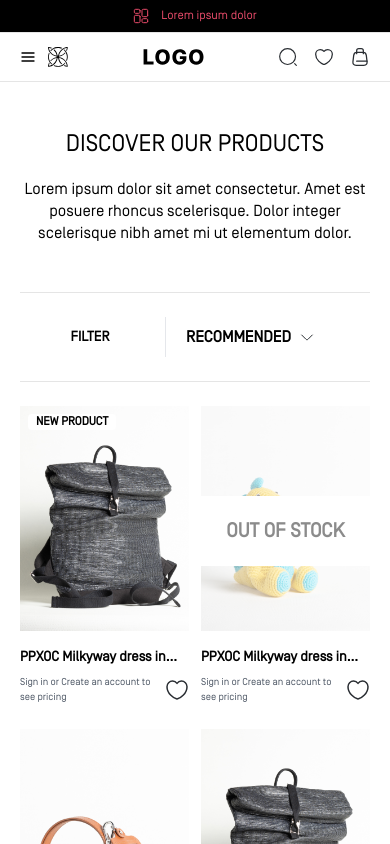
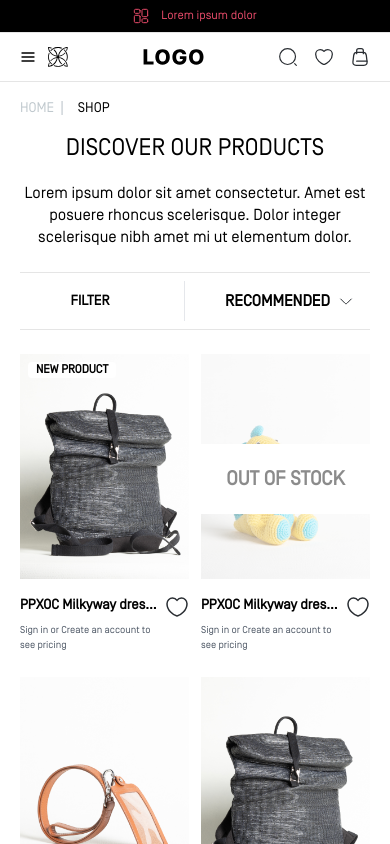
Before and after one commit to MahipatBriotechno/appscrip-briotechno-task, a Next.js app: page / in a window 390 px wide. Shown: the top 844 px of the page. Built offline with nearby package versions, Linux system fonts and the light colour scheme.

Commit message:
Breadcrumbs done

```diff
--- a/src/app/components/Accordion/index.tsx
+++ b/src/app/components/Accordion/index.tsx
@@ -11,7 +11,7 @@ const Accordion = ({ title, children, isShow }: any) => {
   return (
     <div className="border-t 11t-2">
       <div
-        className="flex justify-between p-4 pb-2 pl-0 cursor-pointer"
+        className="flex justify-between p-2 lg:p-4 pb-2 pl-0 cursor-pointer"
         onClick={toggleAccordion}
       >
         <div className="w-full mt-1 mb-1">
--- a/src/app/components/Breadcrumbs/index.tsx
+++ b/src/app/components/Breadcrumbs/index.tsx
@@ -19,14 +19,12 @@ const Breadcrumbs: React.FC<BreadcrumbsProps> = ({ items }) => {
           const isLast = index === items.length - 1;
 
           return (
-            <li key={index} className="flex items-center">
-              <Link href={item.href}>
-                <a className={`hover:underline ${isLast ? 'text-gray-400' : 'text-blue-600'}`}>
+            <li key={index} className="flex items-center text-sm font-normal">
+              <Link href={item.href} className={`hover:underline ${isLast ? 'text-black' : 'text-[#BFC8CD]'}`}>
                   {item.label}
-                </a>
               </Link>
               {/* Render a separator unless it's the last item */}
-              {!isLast && <span className="mx-2">/</span>}
+              {!isLast && <span className="mx-[6px] text-[#BFC8CD]">|</span>}
             </li>
           );
         })}
--- a/src/app/components/productCard/index.tsx
+++ b/src/app/components/productCard/index.tsx
@@ -1,4 +1,4 @@
-"use client"
+"use client";
 import Image from "next/image";
 import React from "react";
 import heart from "../../assets/svg/heart.svg";
@@ -22,7 +22,6 @@ const ProductCard: React.FC<ProductCardProps> = ({
 }) => {
   return (
     <div className="w-full group">
-
       {" "}
       {/* 'group' is needed for nested hover effects */}
       <div
@@ -52,17 +51,17 @@ const ProductCard: React.FC<ProductCardProps> = ({
           )}
         </div>
       </div>
-      <div>
-        <h4 className="text-sm lg:text-lg font-bold leading-5 line-clamp-1 mb-2">
-          {title}
-        </h4>
-        <div className="flex items-center justify-between gap-2">
+      <div className="flex items-start lg:items-end justify-between gap-2">
+        <div>
+          <h4 className="text-sm lg:text-lg font-bold leading-5 line-clamp-1 mb-2">
+            {title}
+          </h4>
           <h6 className="text-gray-600 text-[10px] lg:text-sm font-normal">
             Sign in or Create an account to see pricing
           </h6>
           {/* {like ? <Image src={heartRed} alt="" /> : <Image src={heart} alt="" />} */}
-          <WishlistHeartButton/>
         </div>
+        <WishlistHeartButton />
       </div>
     </div>
   );
--- a/src/app/pages/home/index.tsx
+++ b/src/app/pages/home/index.tsx
@@ -12,6 +12,7 @@ import product2 from "../../assets/products/product2.png";
 import product3 from "../../assets/products/product3.png";
 import { useState } from "react";
 import FilterDrawer from "@/app/components/FilterDrawer";
+import Breadcrumbs from "@/app/components/Breadcrumbs";
 
 const Home = () => {
   const [isshow, setShow] = useState<boolean>(true);
@@ -82,6 +83,11 @@ const Home = () => {
     },
   ];
 
+  const breadcrumbItems = [
+    { label: "HOME", href: "/" },
+    { label: "SHOP", href: "/shop" },
+  ];
+
   const options = [
     { label: "RECOMMENDED", value: "RECOMMENDED" },
     { label: "Newest first", value: "Newest first" },
@@ -94,6 +100,7 @@ const Home = () => {
     // Do something with the selected option
   };
 
+  // Filter Content
   const FilterContent = () => {
     return (
       <div>
@@ -149,7 +156,10 @@ const Home = () => {
   return (
     <div className="pb-10">
       <Container>
-        <div className="max-w-[748px] mx-auto text-center py-12">
+        <div className="lg:hidden pt-4">
+          <Breadcrumbs items={breadcrumbItems} />
+        </div>
+        <div className="max-w-[748px] mx-auto text-center pb-6 lg:py-12">
           <h1 className="font-normal text-2xl leading-7 lg:text-[60px] mb-5 lg:leading-[72px] font-simplon">
             DISCOVER OUR PRODUCTS
           </h1>
@@ -162,7 +172,7 @@ const Home = () => {
       </Container>
       {/* Header Filter  */}
       <Container>
-        <div className="flex justify-between border-t-[1px] border-b-[1px] border-[#E5E5E5] py-6 mb-6">
+        <div className="flex justify-between border-t-[1px] border-b-[1px] border-[#E5E5E5] py-2 lg:py-6 mb-6">
           <div className="hidden lg:block">
             <HeaderFilter
               items={[
@@ -182,7 +192,7 @@ const Home = () => {
           <SelectPopover
             options={options}
             onSelect={handleSelect}
-            className={"w-[200px]"}
+            className={" lg:w-[200px]"}
           />
           {/* <DropdownMenu
             selectedOption={selectedLanguage}
@@ -242,7 +252,9 @@ const Home = () => {
 
           <div
             className={`grid ${
-              isshow ? "grid-cols-2 lg:grid-cols-3" : "grid-cols-2 lg:grid-cols-4"
+              isshow
+                ? "grid-cols-2 lg:grid-cols-3"
+                : "grid-cols-2 lg:grid-cols-4"
             } gap-x-3 gap-y-6`}
           >
             {products.map((db, index) => (
```
